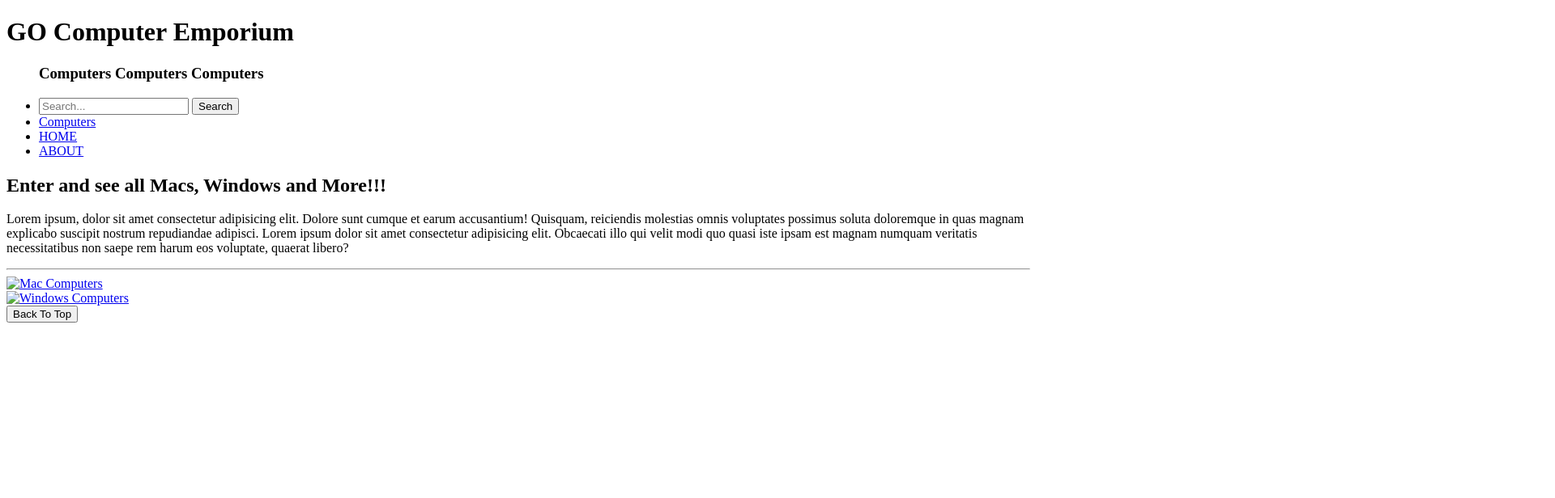
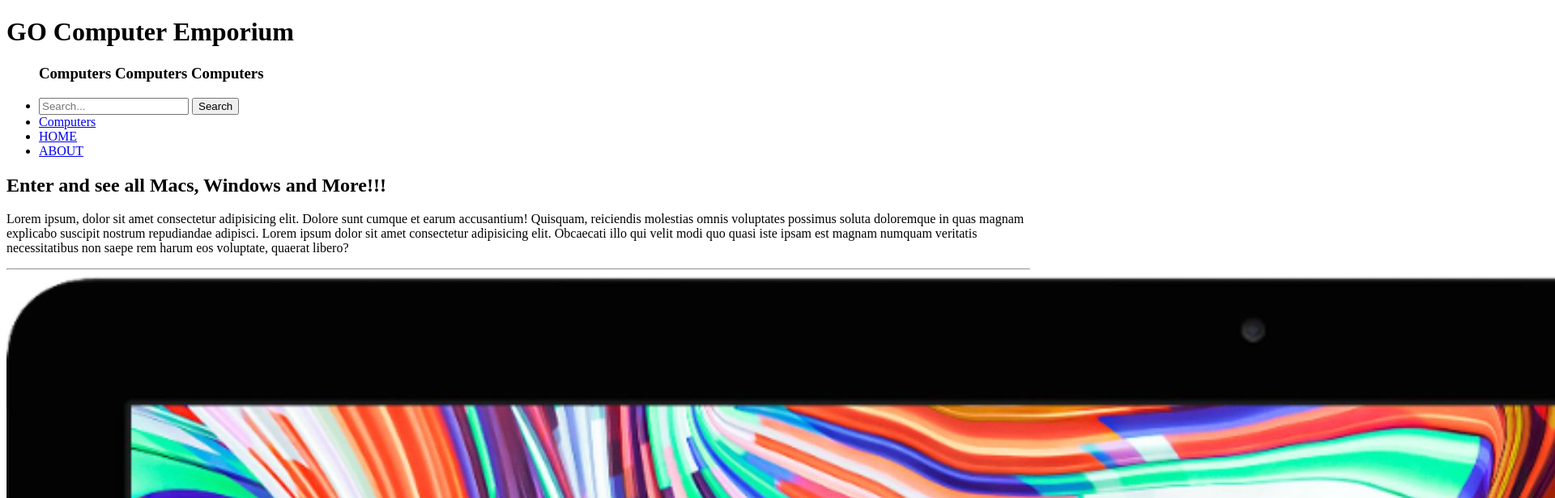
Before and after one commit to trackstar8732/BasicHTMLTags, a plain HTML site: page index.html in a window 1280 px wide. Shown: the top 616 px of the page at 81% size, 1920 px wide, since content can reach past the window. Drawn offline with Linux system fonts and the light colour scheme.

Commit message:
index.html

```diff
--- a/index.html
+++ b/index.html
@@ -45,13 +45,13 @@
 
     <div>
         <a target="_blank" href="https://www.bestbuy.com/site/apple-27-imac-with-retina-5k-display-intel-core-i5-3-1ghz-8gb-memory-256gb-ssd-silver/5721940.p?skuId=5721940&ref=212&loc=1&extStoreId=230&ref=212&loc=1&gclid=Cj0KCQiAraSPBhDuARIsAM3Js4oj0FmZyfqRDfwhrbwoecHb2QCr0ilwpC09SDrDPlqZosxkWDFNWOsaAm_KEALw_wcB&gclsrc=aw.ds">
-            <img src="./assets/Mac Computers.jpg" alt="Mac Computers">
+            <img src="./assets/Mac.jpg" alt="Mac Computers">
         </a>
 
         <br>
 
         <a target="_blank" href="https://www.microsoft.com/en-us/windows?r=1">
-            <img src="./assets/Windows Computers.jpg" alt="Windows Computers">
+            <img src="./assets/Windows.jpg" alt="Windows Computers">
         </a>
     </div>
 
```
